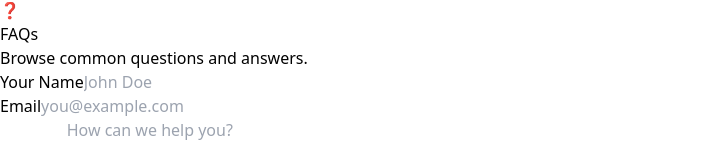
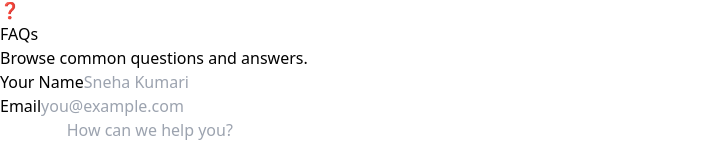
Before and after one commit to Snehaaa-Kri/AirlineBookingSystem, a React (Vite) app in the folder frontend/: page /customer-support in a window 1280 px wide. Shown: the part 754-914 px from the top of the page, without its empty margins (0-701 px from the left). Built offline with nearby package versions, Linux system fonts and the light colour scheme.

Commit message:
updated customer support page

```diff
--- a/frontend/src/pages/CustomerSupport.jsx
+++ b/frontend/src/pages/CustomerSupport.jsx
@@ -3,8 +3,8 @@ import React from "react";
 const CustomerSupport = () => {
   return (
     <>
-      <div className="min-h-screen bg-gradient-to-br from-blue-50 to-purple-100 p-4 md:p-6">
-        <div className="max-w-5xl mx-auto bg-white shadow-lg rounded-3xl p-6  md:p-12">
+      <div className="min-h-screen bg-gradient-to-br from-blue-50 to-purple-100 p-4 md:p-6 ">
+        <div className="max-w-5xl mx-auto bg-white shadow-lg rounded-3xl p-4 md:p-6">
           <h1 className="text-4xl font-bold text-blue-700 mb-6 text-center">Customer Support</h1>
           <p className="text-gray-600 text-center mb-10">
             We're here to help! Reach out to us anytime, and we’ll happily answer your questions.
@@ -41,7 +41,7 @@ const CustomerSupport = () => {
             <form className="space-y-6">
               <div>
                 <label className="block text-sm font-medium text-gray-700">Your Name</label>
-                <input type="text" placeholder="John Doe" className="mt-1 w-full px-4 py-2 border rounded-xl shadow-sm focus:outline-none focus:ring-2 focus:ring-blue-300" />
+                <input type="text" placeholder="Sneha Kumari" className="mt-1 w-full px-4 py-2 border rounded-xl shadow-sm focus:outline-none focus:ring-2 focus:ring-blue-300" />
               </div>
               <div>
                 <label className="block text-sm font-medium text-gray-700">Email</label>
```
